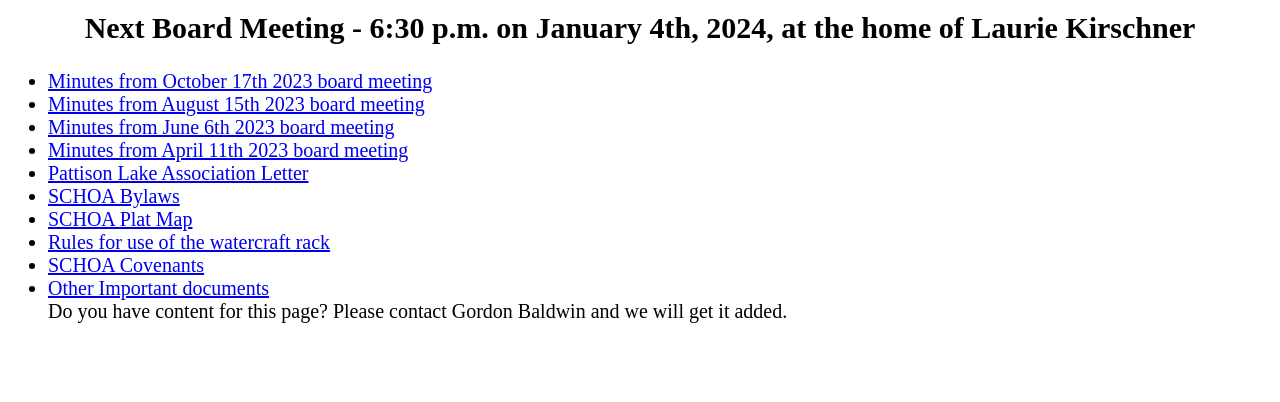
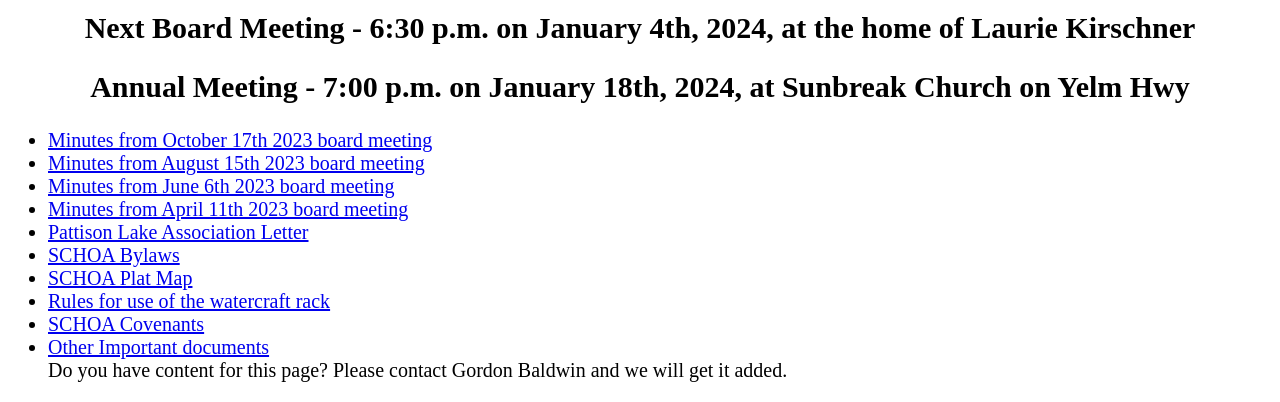
Before and after one commit to garumph/schoalacey, a plain HTML site: page index.html in a window 1280 px wide. Shown: the part 1074-1476 px from the top of the page. Before the commit the page ends 1417 px from the top, so only its background shows below. Drawn offline with Linux system fonts and the light colour scheme.

Commit message:
added annual meeting

```diff
--- a/index.html
+++ b/index.html
@@ -16,6 +16,7 @@
 	  <hr>
 	  <img src=https://schoalacey.com/SC-night-wide.jpg width=100% align=center alt="South cove at sunset">
 	  <h2>Next Board Meeting - 6:30 p.m. on January 4th, 2024, at the home of Laurie Kirschner</h2>
+	  <h2>Annual Meeting - 7:00 p.m. on January 18th, 2024, at Sunbreak Church on Yelm Hwy</h2>
 	  <ul>
 		  <li><a href="https://schoalacey.com/Minutes-Oct-17-2023.html">Minutes from October 17th 2023 board meeting</a><br></li>
 		  <li><a href="https://schoalacey.com/meeting20230815.html">Minutes from August 15th 2023 board meeting</a><br></li>
```
